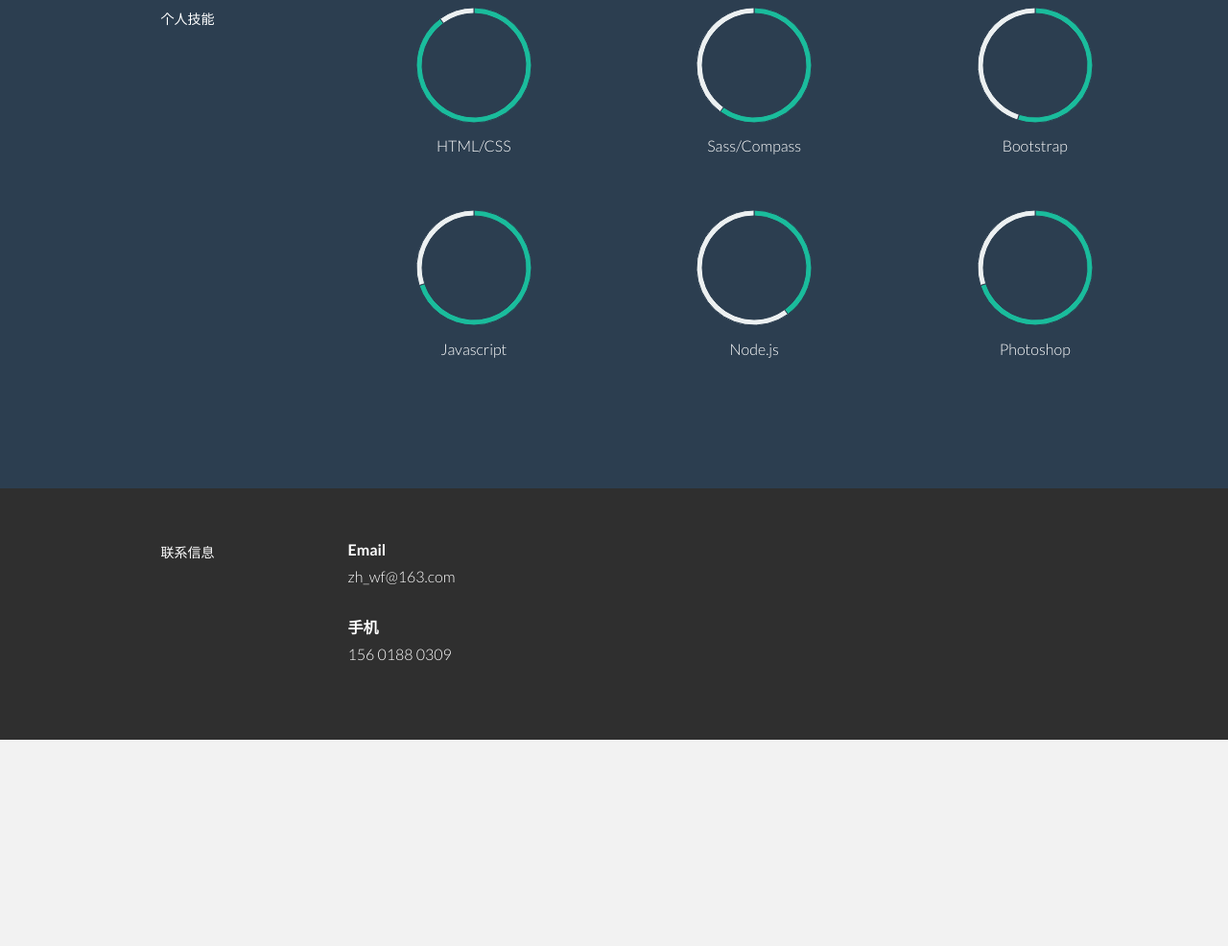
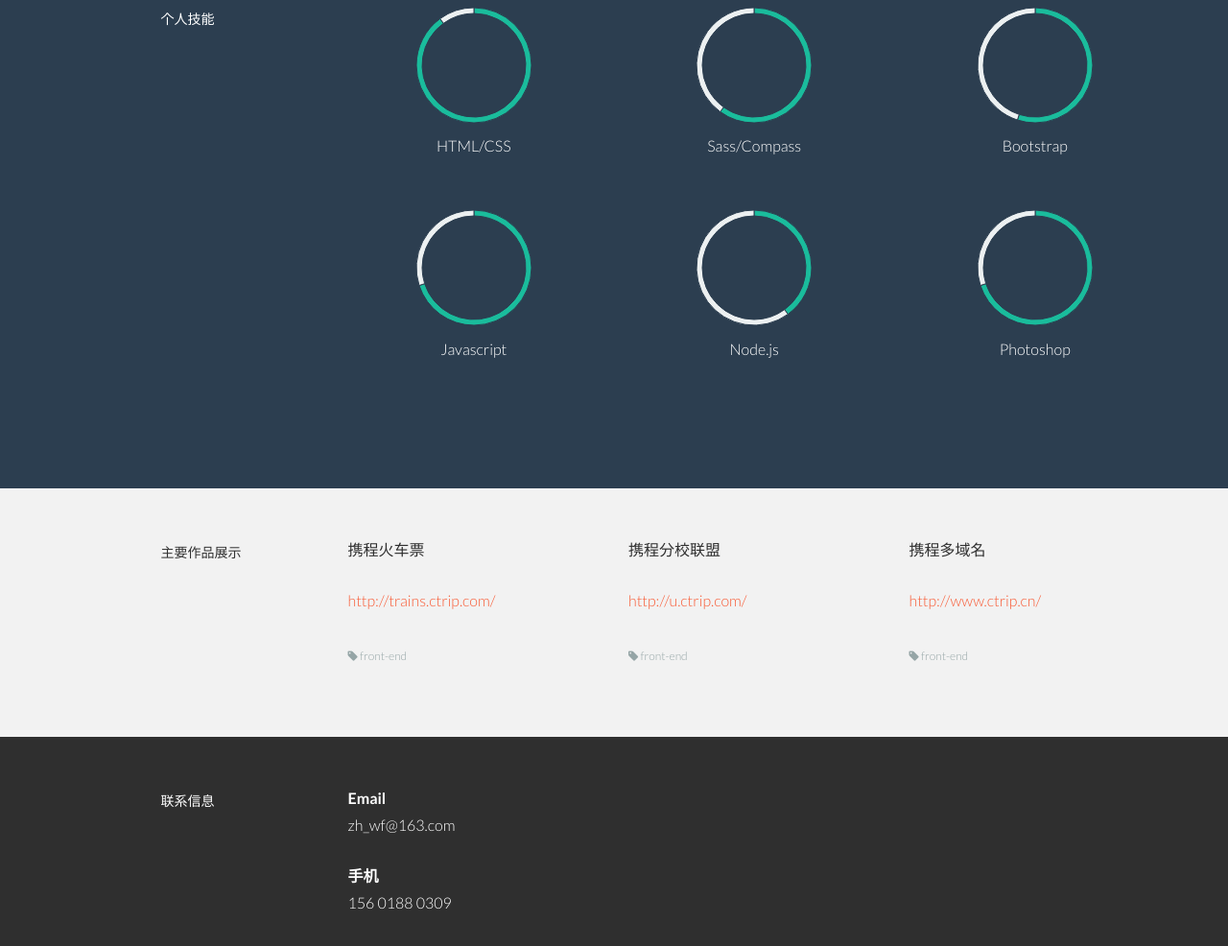
Before and after one commit to taxi666/resume, a plain HTML site: page index.html in a window 1280 px wide. Shown: the part 1728-2714 px from the top of the page at 96% size. Before the commit the page ends 2499 px from the top, so only its background shows below. Drawn offline with Linux system fonts and the light colour scheme.

Commit message:
finished v1.1 at ctrip

```diff
--- a/index.html
+++ b/index.html
@@ -5,7 +5,7 @@
     <meta name="viewport" content="width=device-width, initial-scale=1.0">
     <meta name="description" content="">
     <meta name="author" content="">
-    <title>Kelvin - Bootstrap 3 Resume Theme</title>
+    <title>祝伟锋的resume</title>
     <!-- Bootstrap core CSS -->
     <link href="style/bootstrap.css" rel="stylesheet">
     <!-- Custom styles for this template -->
@@ -37,9 +37,9 @@
 			<div class="clear"></div>
 		</div><!--/ #topbar-inner -->
 	</div><!--/ #section-topbar -->
+	<div class="pri_img"></div>
 	<div id="headerwrap">
 		<div class="container">
-			<div class="pri_img"></div>
 			<div class="row centered">
 				<div class="col-lg-12">
 					<h1>祝 伟 锋</h1>
@@ -270,7 +270,33 @@
 	</div><!--/ #skillswrap -->
 	<section id="work" name="work"></section>
 	<!--PORTFOLIO DESCRIPTION -->
-
+	<div class="container desc">
+		<div class="row">
+			<div class="col-lg-2 col-lg-offset-1">
+				<h5>主要作品展示</h5>
+			</div>
+			<div class="col-lg-3">
+				<p>携程火车票</p>
+			<p><more><a href="http://trains.ctrip.com/">http://trains.ctrip.com/</a><br><br>
+				<sm><i class="icon-tag"></i> front-end</sm></more>
+			</p>
+			</div>
+			<div class="col-lg-3">
+				<p>携程分校联盟</p>
+				<p><more><a href="http://u.ctrip.com/union/">http://u.ctrip.com/</a><br><br>
+					<sm><i class="icon-tag"></i> front-end</sm></more>
+				</p>
+			</div>
+			<div class="col-lg-3">
+				<p>携程多域名</p>
+				<p><more><a href="http://www.ctrip.cn/">http://www.ctrip.cn/</a><br><br>
+					<sm><i class="icon-tag"></i> front-end</sm></more>
+				</p>
+			</div>
+		</div><!--/.row -->
+		<br>
+		<br>
+	</div>
 	<section id="contact" name="contact"></section>
 	<!--FOOTER DESCRIPTION -->
 	<div id="footwrap">
--- a/style/main.css
+++ b/style/main.css
@@ -7,6 +7,7 @@
  */
 
 body {
+
   background-color: #f2f2f2;
     font-family: "Lato","Microsoft Yahei",sans-serif;
     font-weight: 300;
@@ -162,6 +163,7 @@ a:after {
 	background-position: center center;
 	min-height: 500px;
 	width: 100%;
+	z-index:99;
 
     -webkit-background-size: 100%;
     -moz-background-size: 100%;
@@ -185,8 +187,8 @@ a:after {
 }
 /*pri_img*/
 .pri_img {
-	position:absolute;top:20px;right:0;bottom:20px;left:100px;background:url(../img/my.jpg) no-repeat center left;
-
+	position:absolute;top:60px;left:100px;width:300px;height:500px;background:url(../img/my.jpg) no-repeat center left;
+z-index:1;
     -webkit-background-size: contain;
     -moz-background-size:contain;
     -o-background-size: contain;
```
Also changed, not shown: 2 other files.
